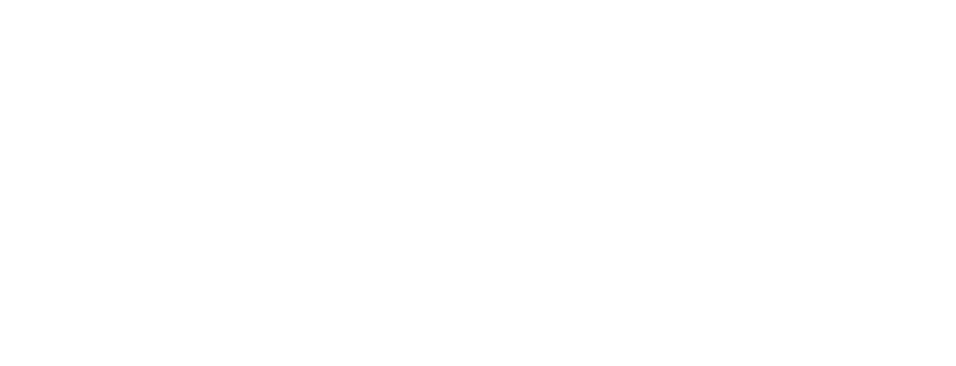
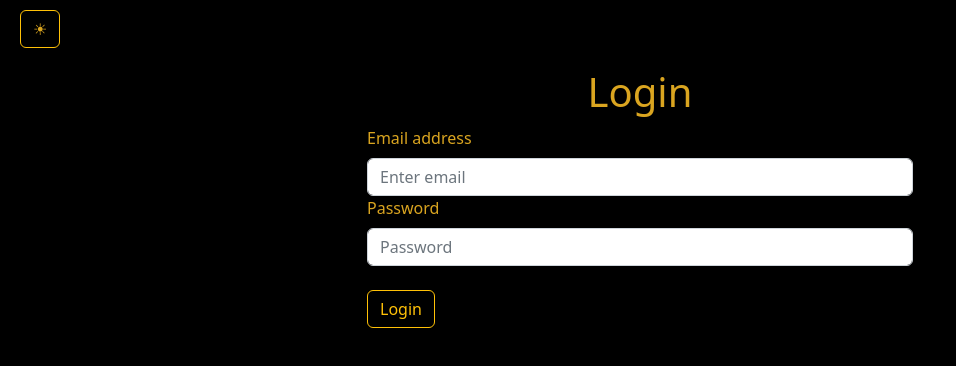
Before and after one commit to enderta/JobsTracker, a React (Create React App) app: page /login in a window 1280 px wide. Before the commit this address had no page. Shown: the top 366 px of the page, without its empty margins (0-956 px from the left). Built offline with nearby package versions, Linux system fonts and the light colour scheme.

Commit message:
commerce

```diff
--- a/package.json
+++ b/package.json
@@ -26,6 +26,7 @@
     "react-router-dom": "^6.13.0",
     "react-scripts": "5.0.1",
     "react-spring": "^9.7.1",
+    "react-toastify": "^9.1.3",
     "web-vitals": "^2.1.4"
   },
   "scripts": {
--- /dev/null
+++ b/src/components/commerce/Home.js
@@ -0,0 +1,9 @@
+import React from 'react'
+
+function Home() {
+    return (
+        <div>Home</div>
+    )
+}
+
+export default Home
--- /dev/null
+++ b/src/components/commerce/Login.js
@@ -0,0 +1,89 @@
+import React, {useEffect, useState} from 'react'
+import {Button, Form} from "react-bootstrap";
+
+function Login() {
+    const [email, setEmail] = useState('');
+    const [password, setPassword] = useState('');
+    const [darkMode, setDarkMode] = useState(true);
+
+
+    const handleChanges = (e) => {
+        if (e.target.name === 'email') {
+            setEmail(e.target.value);
+        } else if (e.target.name === 'password') {
+            setPassword(e.target.value);
+        }
+    }
+
+    const handleSubmit = (e) => {
+        e.preventDefault();
+        const body = {email, password};
+        fetch('http://localhost:5000/api/users/login', {
+            method: 'POST', headers: {'Content-Type': 'application/json'}, body: JSON.stringify(body)
+        })
+            .then(response => response.json())
+            .then(data => {
+                console.log(data);
+                window.location = '/home';
+            })
+            .catch(err => console.error(err.message));
+    }
+
+    const handleDarkMode = () => {
+        setDarkMode(!darkMode);
+        localStorage.setItem('darkMode', darkMode);
+    }
+
+    useEffect(() => {
+        if (darkMode) {
+            document.body.style.backgroundColor = "black";
+            document.body.style.color = '#3a2f2f';
+        } else {
+            document.body.style.backgroundColor = '#e7e7e7';
+            document.body.style.color = 'darkgray';
+        }
+    }, [darkMode]);
+
+
+
+
+    return (
+        <div>
+            <div style={{margin: '10px'}}>
+            <div className="d-flex justify-content-between" style={{margin: '10px'}}>
+                <Button variant={darkMode ? 'outline-warning' : 'outline-dark'} onClick={handleDarkMode}>
+                    {darkMode ? (
+                        <span style={{color: 'goldenrod'}}>&#x2600; </span>
+                    ) : (
+                        <span style={{color: 'darkgray'}}>&#127769;</span>
+                    )}
+                </Button>
+            </div>
+                <div className="container" >
+                    <div className="row" >
+                        <div className="col-md-6 offset-md-3">
+                            <h1 className="text-center"
+                                style={{margin: '10px', color: darkMode ? 'goldenrod' : 'darkgray'}}>Login</h1>
+                            <Form onSubmit={handleSubmit}>
+                                <Form.Group controlId="formBasicEmail">
+                                    <Form.Label style={{color: darkMode ? 'goldenrod' : 'darkgray'}}>Email address</Form.Label>
+                                    <Form.Control type="email" placeholder="Enter email" name="email" value={email} onChange={handleChanges} />
+                                </Form.Group>
+                                <Form.Group controlId="formBasicPassword">
+                                    <Form.Label style={{color: darkMode ? 'goldenrod' : 'darkgray'}}>Password</Form.Label>
+                                    <Form.Control type="password" placeholder="Password" name="password" value={password} onChange={handleChanges} />
+                                </Form.Group>
+                                <br />
+                                <Button variant={darkMode ? 'outline-warning' : 'outline-dark'} type="submit">
+                                    Login
+                                </Button>
+                            </Form>
+                        </div>
+                    </div>
+                </div>
+            </div>
+        </div>
+)
+}
+
+export default Login
--- a/src/components/commerce/Pages.js
+++ b/src/components/commerce/Pages.js
@@ -1,13 +1,16 @@
 import React from 'react'
 import Register from "./Register";
 import {Router, Route, Routes} from "react-router-dom";
+import Login from "./Login";
+import Home from "./Home";
 
 
 function Pages() {
     return (
         <div>
-    <Routes>
-                <Route path="/register" element={<Register/>} />
+    <Routes>    <Route path={"/home"} element={<Home/>} />
+                <Route path="/" element={<Register/>} />
+                <Route path="/login" element={<Login/>} />
     </Routes>
 
         </div>
--- a/src/components/commerce/Register.js
+++ b/src/components/commerce/Register.js
@@ -1,13 +1,13 @@
 import React, {useEffect, useState} from 'react'
 import {Alert, Button, Form} from "react-bootstrap";
-import {color} from "framer-motion";
+import { ToastContainer, toast } from 'react-toastify';
 
 
 function Register() {
     const [email, setEmail] = useState('');
     const [password, setPassword] = useState('');
 const [passwordConfirmation, setPasswordConfirmation] = useState('');
-const [firstName, setFirstName] = useState('');
+const [name, setFirstName] = useState('');
 const [darkMode, setDarkMode] = useState(true);
 
 const handleChanges = (e) => {
@@ -39,8 +39,8 @@ const handleDarkMode = () => {
 const handleSubmit = (e) => {
     e.preventDefault();
     if (password === passwordConfirmation) {
-        const body = {email, password, firstName};
-        fetch('http://localhost:5000/api/users', {
+        const body = {email, password, name};
+        fetch('http://localhost:5000/api/users/register', {
             method: 'POST', headers: {'Content-Type': 'application/json'}, body: JSON.stringify(body)
         })
             .then(response => response.json())
@@ -51,7 +51,7 @@ const handleSubmit = (e) => {
             .catch(err => console.error(err.message));
     }
     else {
-        alert('Passwords do not match');
+       alert('Passwords do not match');
 
     }
 
@@ -85,7 +85,7 @@ const handleSubmit = (e) => {
                             </Form.Group>
                             <Form.Group controlId="formBasicFirstName">
                                 <Form.Label style={{color: darkMode ? 'goldenrod' : 'darkgray'}}>First Name</Form.Label>
-                                <Form.Control type="text" placeholder="Enter First Name" name="firstName" value={firstName} onChange={handleChanges} />
+                                <Form.Control type="text" placeholder="Enter First Name" name="firstName" value={name} onChange={handleChanges} />
                             </Form.Group>
                             <Form.Group controlId="formBasicPassword">
                                 <Form.Label style={{color: darkMode ? 'goldenrod' : 'darkgray'}}>Password</Form.Label>
```
Also changed, not shown: 1 other file (tests, documents, lock files or other folders).
